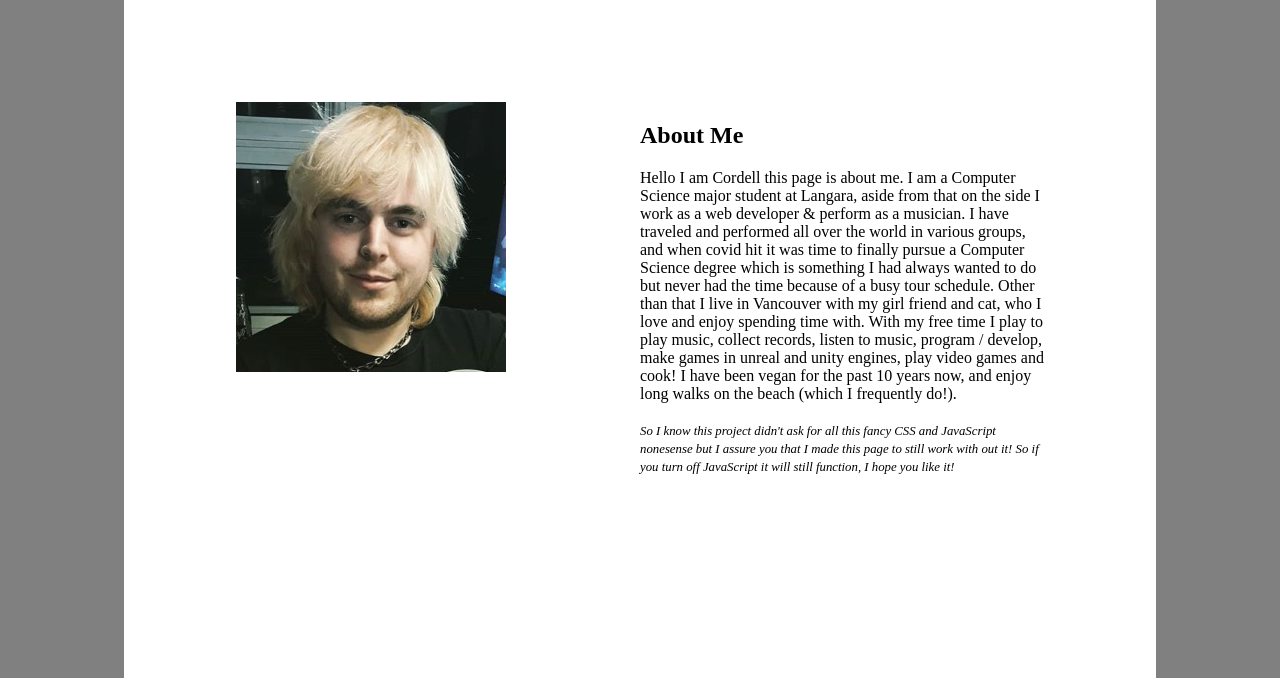
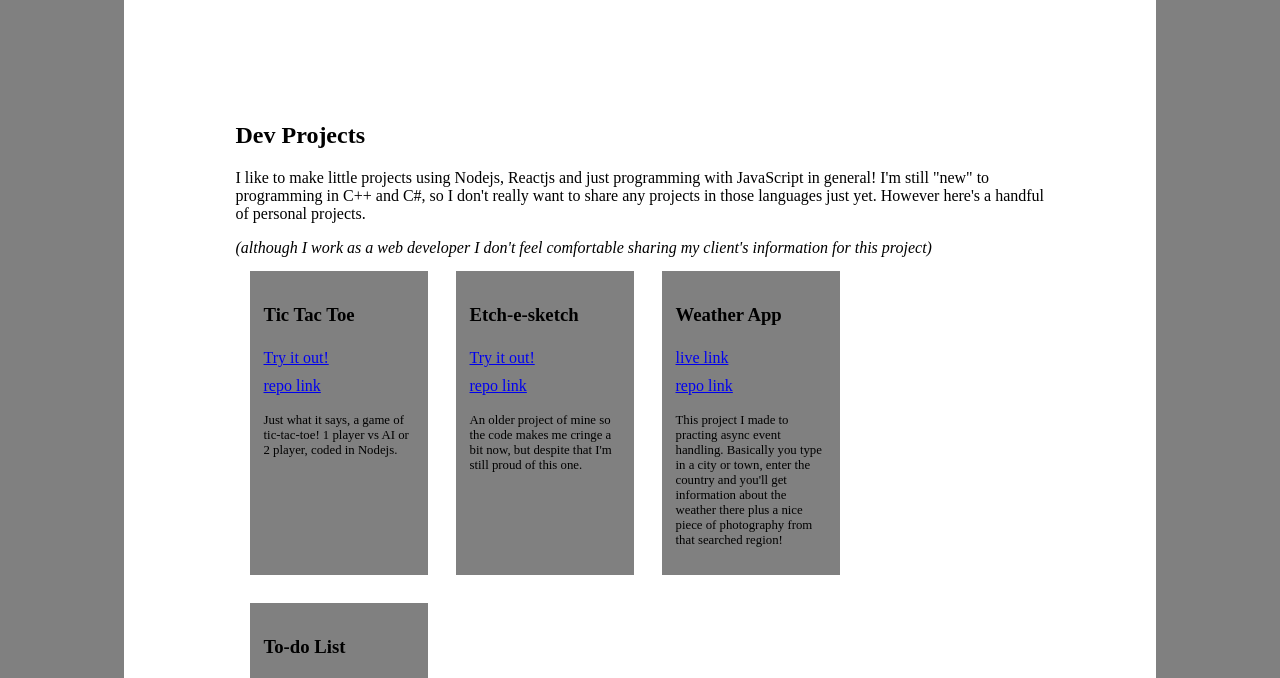
Before and after one commit to cordellbonnieux/CPSC1050_lab12, a plain HTML site: page index.html in a window 1280 px wide. Both pictures are taken after a click on the link "Dev". Shown: the part 99-777 px from the top of the page. Drawn offline with Linux system fonts and the light colour scheme.

Commit message:
Added the JS to the page, works nicely. Going to add some more basic info (as is the critera) then style.

```diff
--- a/index.html
+++ b/index.html
@@ -89,9 +89,6 @@
         max-width:100%;
     }
 </style>
-<script src="">
-
-</script>
 <body>
     <div id="wrapper">
         <div id="topbar">
@@ -101,11 +98,11 @@
             <div id="menu">
                 <div id="menuWrapper">
                     <ul>
-                        <li class="menuItem"><a href="#" class="menuLink">About</a></li>
+                        <li class="menuItem"><a href="#about" class="menuLink" id="aboutLink">About</a></li>
                         <span>|</span>
-                        <li class="menuItem"><a href="#" class="menuLink">Dev</a></li>
+                        <li class="menuItem"><a href="#dev" class="menuLink" id="devLink">Dev</a></li>
                         <span>|</span>
-                        <li class="menuItem"><a href="#" class="menuLink">Music</a></li>
+                        <li class="menuItem"><a href="#music" class="menuLink" id="musicLink">Music</a></li>
                     </ul>
                 </div>
             </div>
@@ -121,7 +118,7 @@
                     <p>Hello I am Cordell this page is about me. I am a Computer Science major student at Langara, aside from that on the side I work as a web developer & perform as a musician.
                         I have traveled and performed all over the world in various groups, and when covid hit it was time to finally pursue a Computer Science degree which is something I had
                         always wanted to do but never had the time because of a busy tour schedule. Other than that I live in Vancouver with my girl friend and cat, who I love and enjoy spending time with.
-                        With my free time I play to play music, collect records, listen to music, program / develop, make games in unreal and unity engines, play video games and cook!
+                        On my free time I like to play music, collect records, listen to music, program / develop, make games in unreal and unity engines, play video games and cook!
                         I have been vegan for the past 10 years now, and enjoy long walks on the beach (which I frequently do!).
                         <br><br>
                         <i>So I know this project didn't ask for all this fancy CSS and JavaScript nonesense but I assure you that I made this page to still work with out it!
@@ -223,5 +220,36 @@
         </div>
 
     </div>
+    <script>
+        let about = document.getElementById('about');
+        let dev = document.getElementById('dev');
+        let music = document.getElementById('music');
+
+        let aboutLink = document.getElementById('aboutLink');
+        let devLink = document.getElementById('devLink');
+        let musicLink = document.getElementById('musicLink');
+
+        dev.style.display = "none";
+        music.style.display = "none";
+
+        aboutLink.addEventListener('click', function() {
+            event.preventDefault();
+            about.style.display = "block";
+            dev.style.display = "none";
+            music.style.display = "none";
+        });
+        devLink.addEventListener('click', function() {
+            event.preventDefault();
+            about.style.display = "none";
+            dev.style.display = "block";
+            music.style.display = "none";
+        });
+        musicLink.addEventListener('click', function() {
+            event.preventDefault();
+            about.style.display = "none";
+            dev.style.display = "none";
+            music.style.display = "block";
+        });
+    </script>
 </body>
 </html>
```
